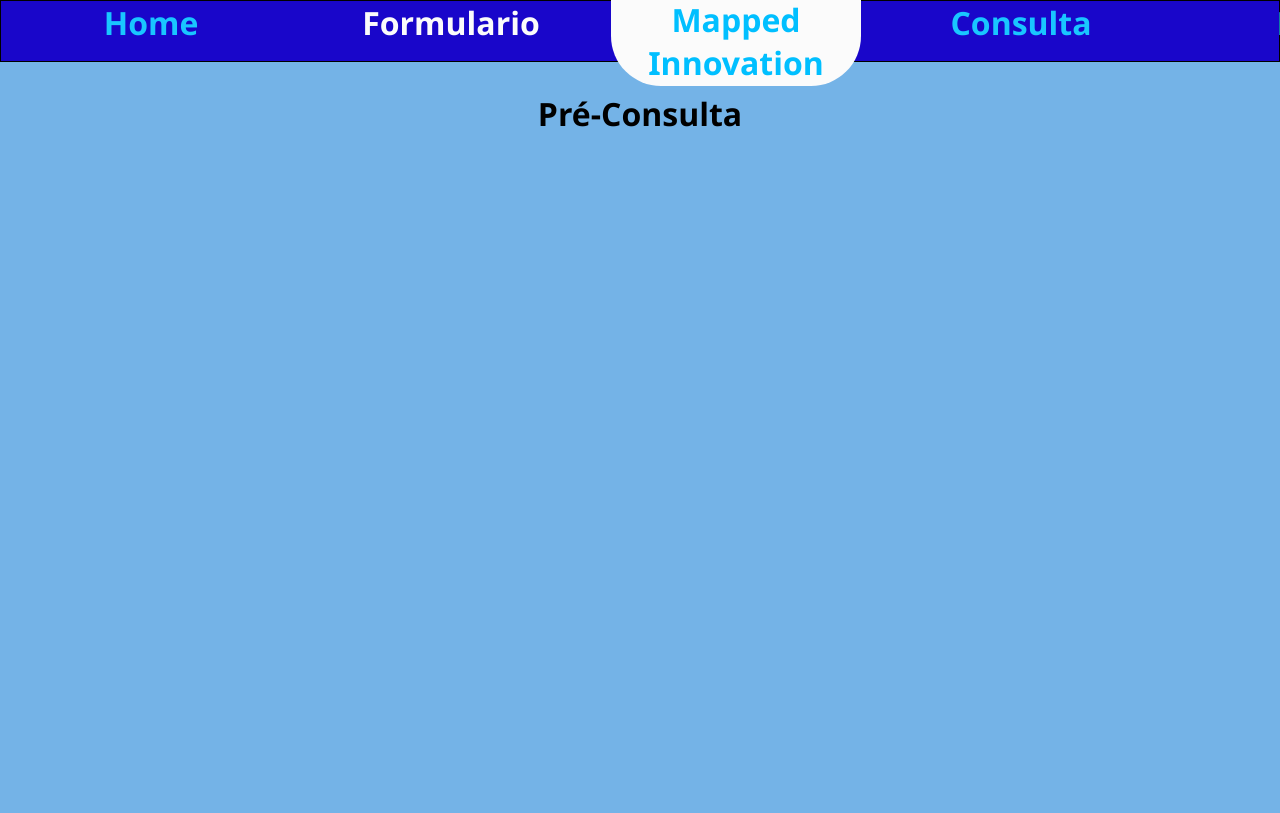
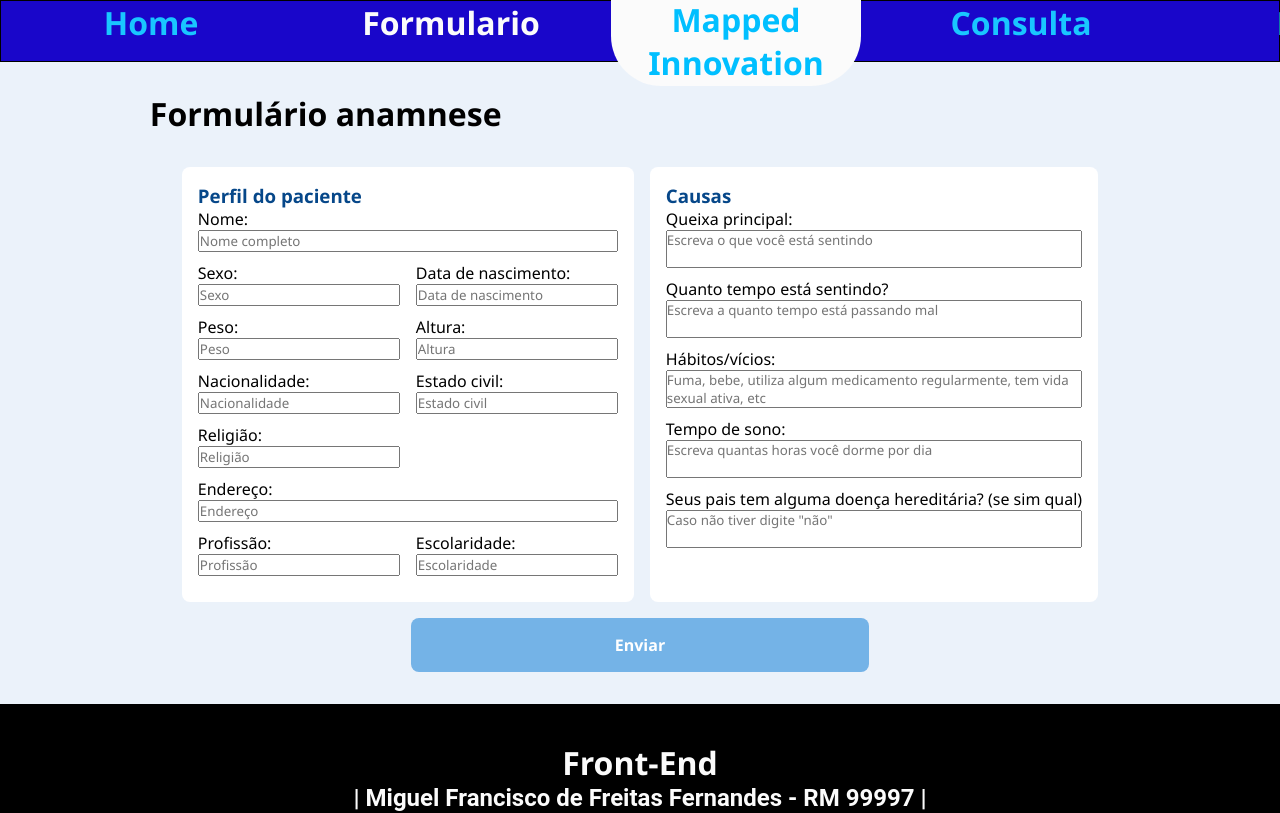
Before and after one commit to Miguel-Fr3/Gs_RWD, a Next.js app: page /Pconsulta in a window 1280 px wide. Shown: the top 813 px of the page. Built offline with nearby package versions, Linux system fonts and the light colour scheme.

Commit message:
pagina formulario

```diff
--- a/src/app/Pconsulta/Pconsulta.scss
+++ b/src/app/Pconsulta/Pconsulta.scss
@@ -1,11 +1,89 @@
-body .Pconsulta{
-    background-color: #74b3e7;
+body .Pconsulta {
+    background-color: #EBF2FA;
     width: 100%;
-    height: 100vh;
     display: flex;
+    padding-top: 30px;
     justify-content: center;
-    h1{
-        margin-top: 30px;
+
+    h1 {
         font-size: xx-large;
     }
+
+    .Container {
+        width: 75%;
+    }
 }
+
+form {
+    display: flex;
+    flex-direction: column;
+    gap: 1rem;
+    padding: 2rem;
+
+    .formContainer {
+        display: flex;
+        gap: 1rem;
+
+        section {
+            flex: 1;
+            background-color: #fff;
+            padding: 1rem;
+            border-radius: 8px;
+            display: flex;
+            flex-direction: column;
+
+            .row {
+                display: flex;
+                width: 100%;
+                gap: 1rem;
+
+                div {
+                    display: flex;
+                    flex-direction: column;
+                    flex: 1;
+                }
+            }
+
+            .column {
+                display: flex;
+                flex-direction: column;
+                width: calc(50% - 0.5rem)
+            }
+
+            h3{
+                color: #064789;
+            }
+
+            input {
+
+            }
+
+            label+input,
+            label+textarea {
+                margin-bottom: 10px;
+            }
+
+            textarea {
+                resize: none;
+            }
+        }
+    }
+
+    button {
+        width: 50%;
+        align-self: center;
+        padding: 1rem 0;
+        font-size: 1rem;
+        font-weight: 600;
+        color: #fff;
+        background-color: #74b3e7;
+        border-radius: 8px;
+        border: none;
+        cursor: pointer;
+
+        &:active{
+            transform: scale(0.98);
+        }
+    }
+
+}
--- a/src/app/Pconsulta/page.jsx
+++ b/src/app/Pconsulta/page.jsx
@@ -3,7 +3,86 @@ import './Pconsulta.scss'
 export default function Pconsulta() {
   return (
     <main className='Pconsulta'>
-        <h1>Pré-Consulta</h1>
+      <div ClassName='Container'>
+        <h1>Formulário anamnese</h1>
+        <form>
+          <div className='formContainer'>
+            <section className='identificacao'>
+              <h3>Perfil do paciente</h3>
+
+              <label>Nome:</label>
+              <input placeholder='Nome completo'></input>
+
+              <div className='row'>
+                <div>
+                  <label>Sexo:</label>
+                  <input placeholder='Sexo'></input>
+                </div>
+                <div>
+                  <label>Data de nascimento: </label>
+                  <input placeholder='Data de nascimento'></input>
+                </div>
+              </div>
+              <div className='row'>
+                <div>
+                  <label>Peso: </label>
+                  <input placeholder='Peso'></input>
+                </div>
+                <div>
+                  <label>Altura: </label>
+                  <input placeholder='Altura'></input>
+                </div>
+              </div>
+              <div className='row'>
+                <div>
+                  <label>Nacionalidade: </label>
+                  <input placeholder='Nacionalidade'></input>
+                </div>
+                <div>
+                  <label>Estado civil: </label>
+                  <input placeholder='Estado civil'></input>
+                </div>
+              </div>
+              <div className='column'>
+                <label>Religião: </label>
+                <input placeholder='Religião'></input>
+              </div>
+              <label>Endereço: </label>
+              <input placeholder='Endereço'></input>
+              <div className='row'>
+                <div>
+                  <label>Profissão: </label>
+                  <input placeholder='Profissão'></input>
+                </div>
+                <div>
+                  <label>Escolaridade: </label>
+                  <input placeholder='Escolaridade'></input>
+                </div>
+              </div>
+            </section>
+
+            <section className='causas'>
+              <h3>Causas</h3>
+
+              <label>Queixa principal: </label>
+              <textarea placeholder='Escreva o que você está sentindo'></textarea>
+
+              <label>Quanto tempo está sentindo? </label>
+              <textarea placeholder='Escreva a quanto tempo está passando mal'></textarea>
+
+              <label>Hábitos/vícios: </label>
+              <textarea placeholder='Fuma, bebe, utiliza algum medicamento regularmente, tem vida sexual ativa, etc'></textarea>
+
+              <label>Tempo de sono: </label>
+              <textarea placeholder='Escreva quantas horas você dorme por dia'></textarea>
+
+              <label>Seus pais tem alguma doença hereditária? (se sim qual) </label>
+              <textarea placeholder='Caso não tiver digite "não"'></textarea>
+            </section>
+          </div>
+          <button type='submit'>Enviar</button>
+        </form>
+      </div>
     </main>
   )
 }
```
